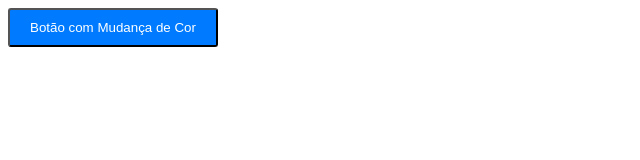
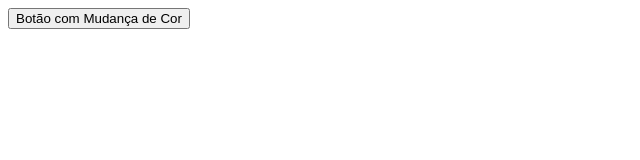
Before and after one commit to brendapetri/ATG1, a plain HTML site: page com botao.html in a window 1280 px wide. Shown: the whole page, without its empty margins (0-640 px from the left). Drawn offline with Linux system fonts and the light colour scheme.

Commit message:
Update com botao.html

```diff
--- a/com botao.html
+++ b/com botao.html
@@ -2,24 +2,6 @@
 <html lang="en">
 <head>
 <meta charset="UTF-8">
-<meta name="viewport" content="width=device-width, initial-scale=1.0">
-<title>Botão com Mudança de Cor</title>
-<style>
-    .btn {
-        display: inline-block;
-        padding: 10px 20px;
-        background-color: #007bff;
-        color: #fff;
-        text-decoration: none;
-        border-radius: 3px;
-        cursor: pointer;
-        transition: background-color 0.3s ease;
-    }
-    .btn:hover {
-        background-color: #0056b3;
-    }
-</style>
-</head>
 <body>
 <button class="btn">Botão com Mudança de Cor</button>
 </body>
```
